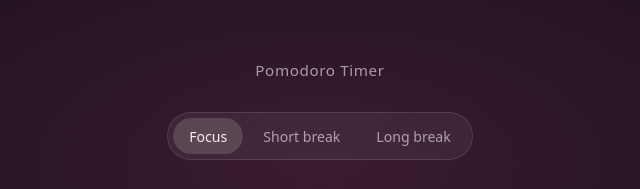
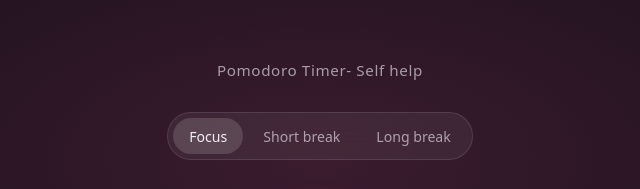
Before and after one commit to ANTONJ2/Pomodoro-story, a plain HTML site: page pomodoro files/index.html in a window 1280 px wide. Shown: the top 189 px of the page, 320-960 px from the left. Drawn offline with Linux system fonts and the light colour scheme.

Commit message:
self help added

```diff
--- a/pomodoro files/index.html
+++ b/pomodoro files/index.html
@@ -8,7 +8,7 @@
 </head>
 <body data-mode="focus">
   <main class="app">
-    <h1 class="brand">Pomodoro Timer</h1>
+    <h1 class="brand">Pomodoro Timer- Self help</h1>
 
     <!-- Mode switcher -->
     <nav class="modes" role="tablist" aria-label="Timer mode">
```
